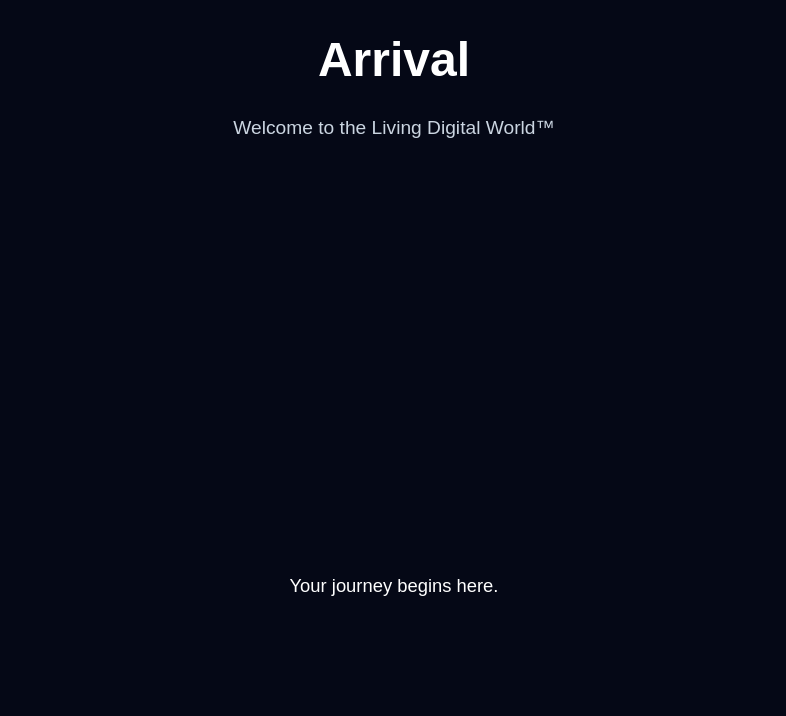
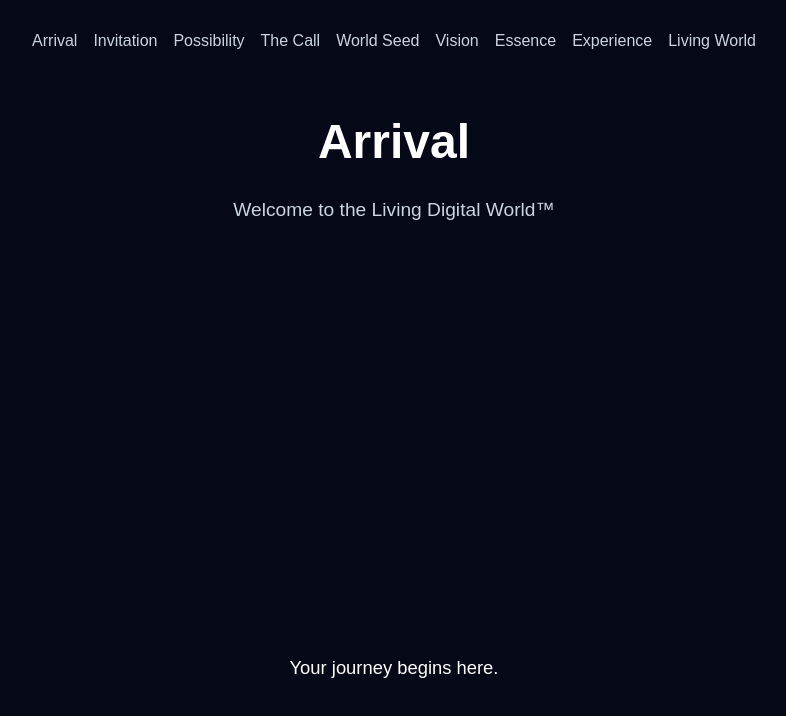
Before and after one commit to mysticanaturae/blinkita-living-digital-world, a React (Vite) app: page / in a window 1280 px wide. Shown: the top 716 px of the page, without its empty margins (246-1032 px from the left). Built offline with nearby package versions, Linux system fonts and the light colour scheme.

Commit message:
Add portal navigation foundation

```diff
--- /dev/null
+++ b/src/components/navigation/PortalNavigation.jsx
@@ -0,0 +1,23 @@
+import { portals } from "../../core/data/portals";
+
+export default function PortalNavigation() {
+
+    const sortedPortals = [...portals].sort(
+        (a, b) => a.order - b.order
+    );
+
+    return (
+        <nav className="portal-navigation">
+
+            {sortedPortals.map((portal) => (
+                <a
+                    key={portal.id}
+                    href={portal.path}
+                >
+                    {portal.title}
+                </a>
+            ))}
+
+        </nav>
+    );
+}
--- a/src/layouts/PortalShell.jsx
+++ b/src/layouts/PortalShell.jsx
@@ -1,19 +1,27 @@
-export default function PortalLayout({
+import PortalNavigation from "../components/navigation/PortalNavigation";
+
+export default function PortalShell({
     title,
     subtitle,
     children,
 }) {
     return (
         <div className="portal-layout">
+
+            <PortalNavigation />
+
             <header className="portal-header">
                 <h1>{title}</h1>
 
-                {subtitle && <p>{subtitle}</p>}
+                {subtitle && (
+                    <p>{subtitle}</p>
+                )}
             </header>
 
             <main className="portal-content">
                 {children}
             </main>
+
         </div>
     );
 }
--- a/src/styles/globals.css
+++ b/src/styles/globals.css
@@ -71,3 +71,33 @@ body {
     justify-content: center;
 
 }
+
+.portal-navigation {
+
+    display: flex;
+
+    justify-content: center;
+
+    gap: var(--space-sm);
+
+    flex-wrap: wrap;
+
+    margin-bottom: var(--space-lg);
+
+}
+
+
+.portal-navigation a {
+
+    color: var(--color-text-soft);
+
+    text-decoration: none;
+
+}
+
+
+.portal-navigation a:hover {
+
+    color: var(--color-secondary);
+
+}
```
